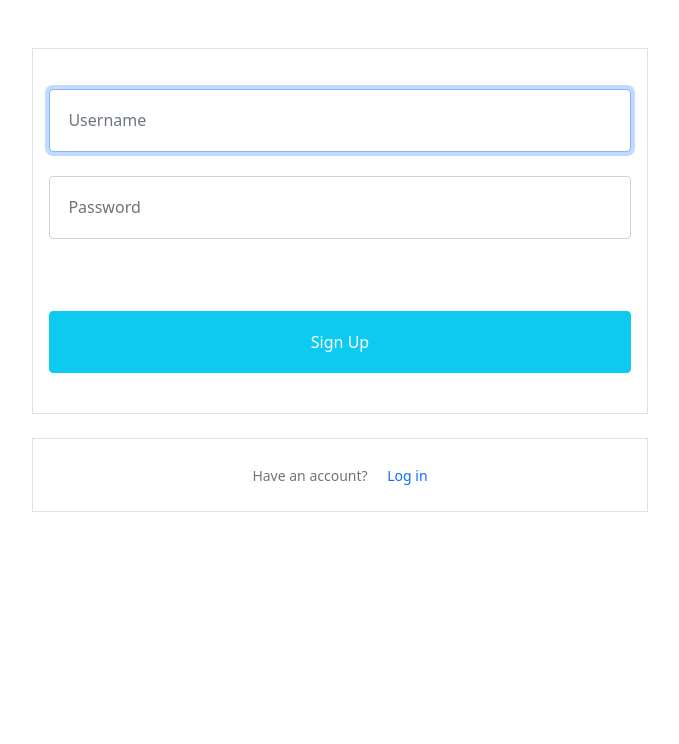
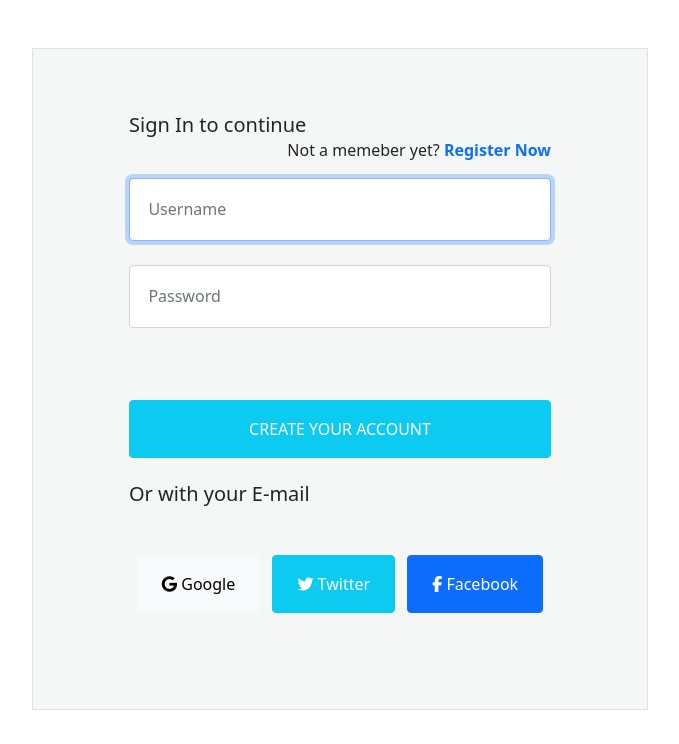
Before and after one commit to charles-okunzo/awwwards-replica, a Django app: page /login/ in a window 1280 px wide. Shown: the part 56-800 px from the top of the page, without its empty margins (300-979 px from the left). Run offline with Django 3.2, Linux system fonts and the light colour scheme; some libraries are stand-ins or nearby versions.

Commit message:
style --modify login template

```diff
--- a/users/templates/users/login.html
+++ b/users/templates/users/login.html
@@ -5,19 +5,29 @@
 <div class="container-fluid register-bg">
     <div class="row">
         <div class="col-md-6 mx-auto mt-5">
-            <div class="sign-up border p-3">
+            <div class="sign-up border p-5" style="background-color: #F4F7F6;">
+                <div class="header mx-5 py-3">
+                    <p class="h2 fs-5" style="display: inline;">Sign In to continue</p>
+                    <span style="float: right; display: inline;">Not a memeber yet? <a href="{% url 'register' %}" class="fw-bold" style="text-decoration: none;">Register Now</a></span>
 
-                <form method="post" class="register">
+                </div>
+
+                <form method="post" class="register mx-5">
                     {% csrf_token %}
                     {{form|crispy}}
 
                     <br>
-                    <input type="submit" value="Sign Up" class="btn btn-info my-4 text-white" style="width: 100%;">
+                    <input type="submit" value="CREATE YOUR ACCOUNT" class="btn btn-info my-4 text-white p-3" style="width: 100%;">
                 </form>
+                <div class="mx-5">
+                    <p class="h2 fs-5 my-4" style="display: inline;">Or with your E-mail</p>
+                </div>
+                <div class="text-center my-5">
+                    <a href="" class="btn btn-light  py-3 px-4"><i class="fab fa-google"></i> Google</a>
+                    <a href="" class="btn btn-info py-3 px-4 text-white mx-2"><i class="fab fa-twitter"></i> Twitter</a>
+                    <a href="" class="btn btn-primary py-3 px-4"><i class="fab fa-facebook-f"></i> Facebook</a>
+                </div>
             </div>
-
-            <div class="border my-4 text-center p-4 text-muted sign-up"><small>Have an account? <a href="" class="ms-3 text-decoration-none">Log in</a></small></div>
-
         </div>
     </div>
 </div>
```
